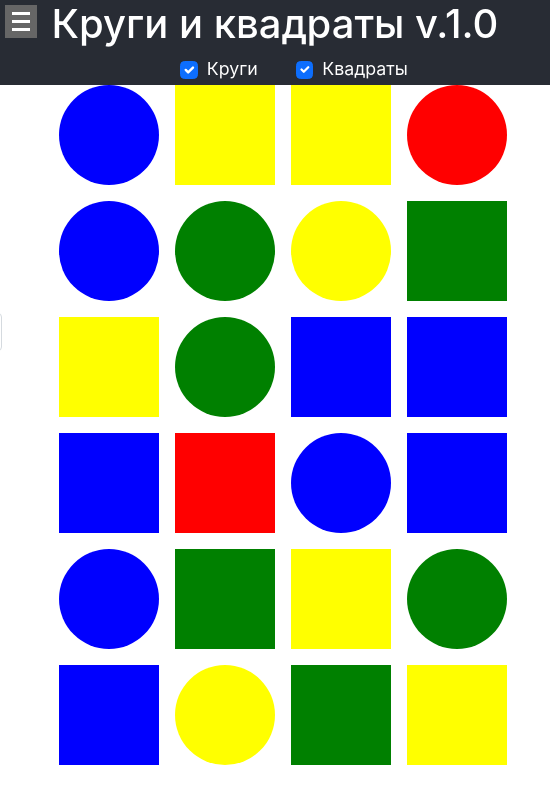
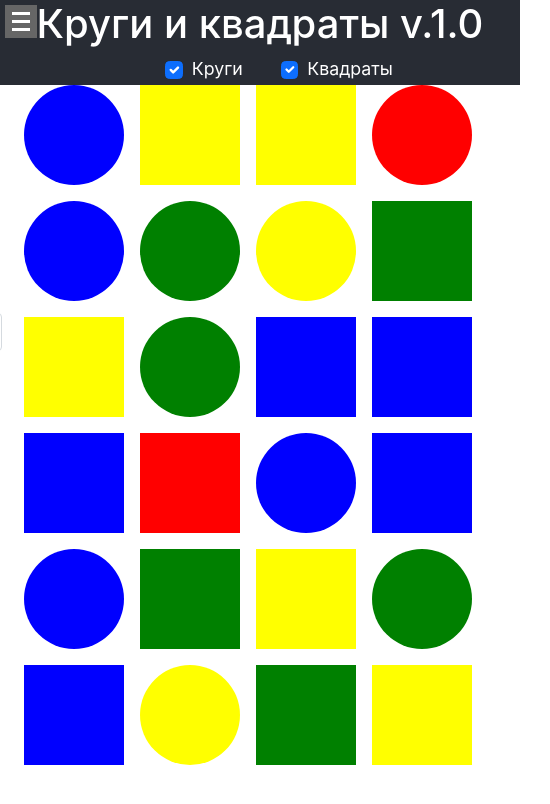
Before and after one commit to denisevseev/CyrcleAndSquare, a React (Create React App) app: page / in a window 390 px wide. Shown: the top 804 px of the page, 550 px wide, since content can reach past the window. Built offline with nearby package versions, Linux system fonts and the light colour scheme; no server answers.

Commit message:
адаптив

```diff
--- a/src/App.css
+++ b/src/App.css
@@ -16,13 +16,18 @@
 .App-header {
   background-color: #282c34;
   /*min-height: 100vh;*/
-  min-width: 550px;
+  /*min-width: 550px;*/
   display: flex;
   flex-direction: column;
   align-items: center;
   justify-content: center;
   font-size: calc(10px + 2vmin);
   color: white;
+}
+@media (max-width: 550px) {
+  .App-header{
+    min-width: 520px;
+  }
 }
 
 .App-link {
--- a/src/components/ContentBody/Module.ContentBody.scss
+++ b/src/components/ContentBody/Module.ContentBody.scss
@@ -17,3 +17,9 @@
     border-radius: 50px;
   }
 }
+@media (min-width: 300px) {
+  .SquareAndCyrcle{
+    width: 100%;
+    margin-left: 1.5em;
+  }
+}
```
